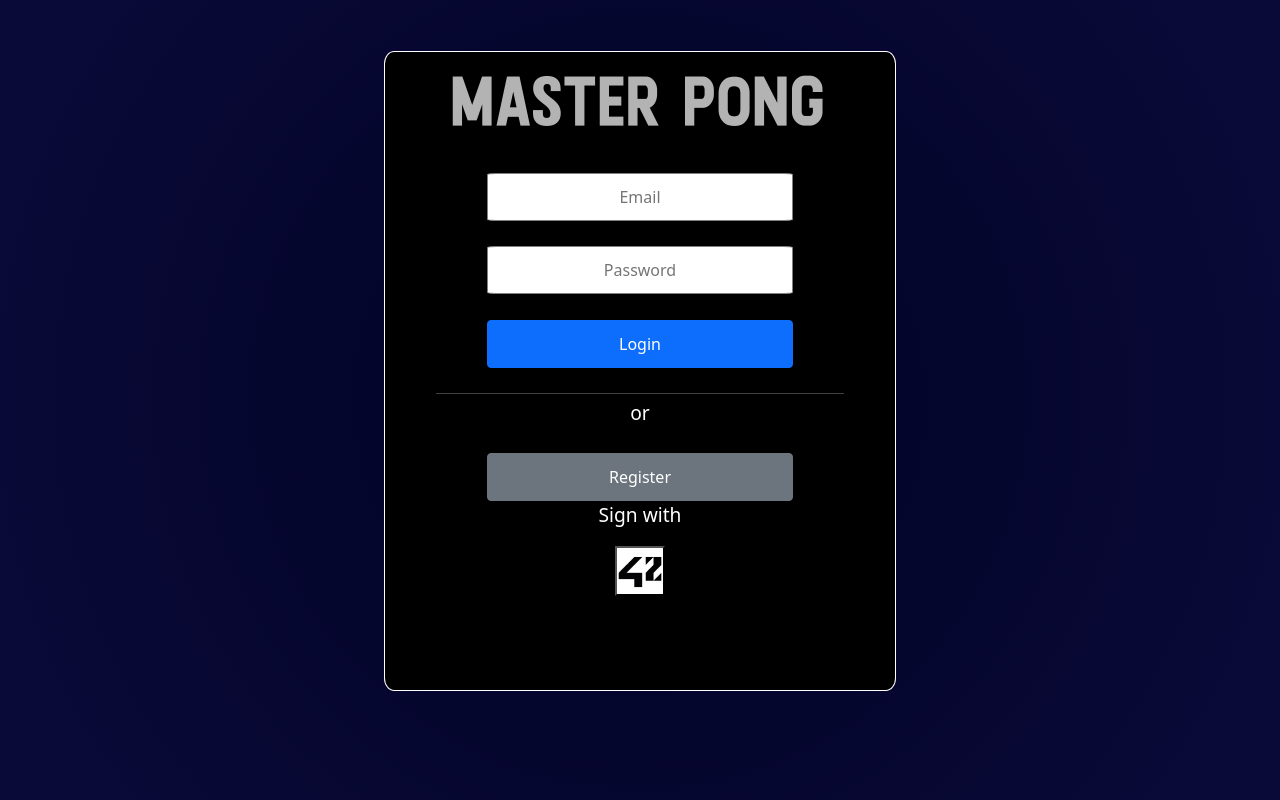
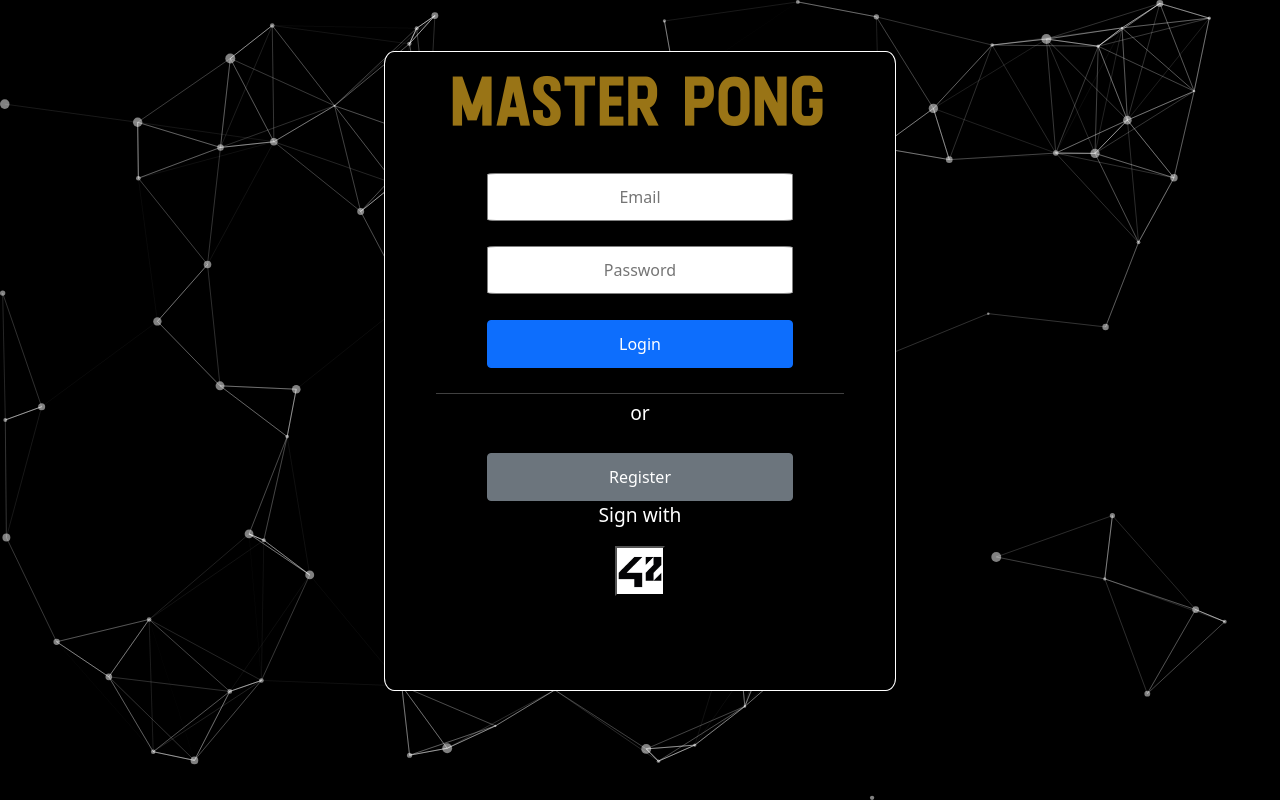
Before and after one commit to bouzidi-samir/ft_transcendence, a React (Create React App) app in the folder front-end/: page / in a window 1280 px wide. Built offline with nearby package versions, Linux system fonts and the light colour scheme.

Commit message:
front fix

```diff
--- a/front-end/src/Components/Chat/Conversation.tsx
+++ b/front-end/src/Components/Chat/Conversation.tsx
@@ -1,13 +1,25 @@
 import { useSelector } from "react-redux";
 import NewMessage from "./NewMessage";
+import { useEffect } from "react";
+
+
 
 export default function Conversation (props : any) {
 
     const User = useSelector((state: any) => state.User);
     const messages = props.messages;
+    let element : any;
+    useEffect(() => {
 
+   element = document.getElementById('conv');
+    element.scrollTop = element.scrollHeight;
+    }
+    , [ messages]
+    )
+
+   // console.log(element);
     return (
-        <div className="conversation">
+        <div className="conversation" id="conv">
         {
             messages.length > 0 ?
                 messages.map((message: any, index: number) => (
--- a/front-end/src/Components/Particle.tsx
+++ b/front-end/src/Components/Particle.tsx
@@ -1,60 +1,101 @@
 import React from "react";
+import { useCallback } from "react";
+import type { Container, Engine } from "tsparticles-engine";
 import Particles from "react-particles";
 import { loadFull } from "tsparticles";
 
 export default function Particle() {
+    const particlesInit = useCallback(async (engine: Engine) => {
+
+        // you can initialize the tsParticles instance (engine) here, adding custom shapes or presets
+        // this loads the tsparticles package bundle, it's the easiest method for getting everything ready
+        // starting from v2 you can add only the features you need reducing the bundle size
+        await loadFull(engine);
+      }, []);
+
+      const particlesLoaded = useCallback(async (container: Container | undefined) => {
+        await console.log(container);
+      }, []);
     return (
         <div>
             <Particles
-            options={{
-                background: {
-                    color: "blue",
+                id="tsparticles"
+                    init={particlesInit}
+                    loaded={particlesLoaded}
+                    options={
+                        {background: {
+                            color: {
+                              value: "#000000",
+
                             },
-                fpsLimit: 60,
+                          },
+                          fpsLimit: 120,
                           interactivity: {
-                    detectsOn: "canvas",
                             events: {
-                        resize: true
+                              onClick: {
+                                enable: true,
+                                mode: "push",
+                              },
+                              onHover: {
+                                enable: true,
+                                mode: "repulse",
+                              },
+                              resize: true,
+                            },
+                            modes: {
+                              push: {
+                                quantity: 4,
+                              },
+                              repulse: {
+                                distance: 200,
+                                duration: 0.4,
+                              },
                             },
                           },
                           particles: {
                             color: {
-                        value: "white"
+                              value: "#ffffff",
+                            },
+                            links: {
+                              color: "#ffffff",
+                              distance: 150,
+                              enable: true,
+                              opacity: 0.5,
+                              width: 1,
+                            },
+                            collisions: {
+                              enable: true,
+                            },
+                            move: {
+                              direction: "none",
+                              enable: true,
+                              outModes: {
+                                default: "bounce",
+                              },
+                              random: false,
+                              speed: 3,
+                              straight: false,
                             },
                             number: {
                               density: {
                                 enable: true,
-                            area: 1000
+                                area: 800,
                               },
-                        limit: 0,
-                        value: 400,
+                              value: 80,
                             },
                             opacity: {
-                        animation: {
-                            enable: true,
-                            minimumValue: 0.05,
-                            speed: 1,
-                            sync: false
-                        },
-                        random: {
-                            enable: true,
-                            minimumValue: 0.05
-                        },
-                        value: 1
+                              value: 0.5,
                             },
                             shape: {
                               type: "circle",
                             },
                             size: {
-                        random: {
-                            enable: true,
-                            minimumValue: 0.5,
+                              value: { min: 1, max: 5 },
                             },
-                        value: 1,
                           },
+                          detectRetina: true,}
                     }
-            }}
             />
         </div>
-    );
+    )
 }
--- a/front-end/src/Containers/Accueil.tsx
+++ b/front-end/src/Containers/Accueil.tsx
@@ -3,6 +3,7 @@
 import Custom from "../Components/Custom";
 import { useParams, Navigate, useNavigate } from "react-router";
 import Home from "./Home";
+import Particle from "../Components/Particle";
 import { useSelector } from "react-redux";
 import {useDispatch} from 'react-redux';
 
--- a/front-end/src/Containers/Authentification.tsx
+++ b/front-end/src/Containers/Authentification.tsx
@@ -5,6 +5,7 @@
 import {useSearchParams, Navigate} from 'react-router-dom';
 import { useSelector } from "react-redux";
 import {useDispatch} from 'react-redux';
+import Particle from "../Components/Particle";
 
 export default function Authentification() {
 
@@ -44,6 +45,7 @@
   return (
     <div className="auth-content">
        <div className="auth-field">
+            <Particle/>
             <LoginForm/>
         </div>
     </div>
--- a/front-end/src/styles/Components/Authentification/LoginForm.css
+++ b/front-end/src/styles/Components/Authentification/LoginForm.css
@@ -1,5 +1,6 @@
 .auth-form {
     width: 40%;
+    position: relative;
     max-width: 650px;
     min-width: 300px;
     height: 80%;
@@ -30,7 +31,7 @@
 
 .auth-form h1 {
     padding-top: 2%;
-    color: white;
+    color: goldenrod;
     opacity: 70%;
     font-size: 400%;
     font-family: 'calvierregular';
```
Also changed, not shown: 1 other file (tests, documents, lock files or other folders). Lines whose indentation alone changed are shown as unchanged.
